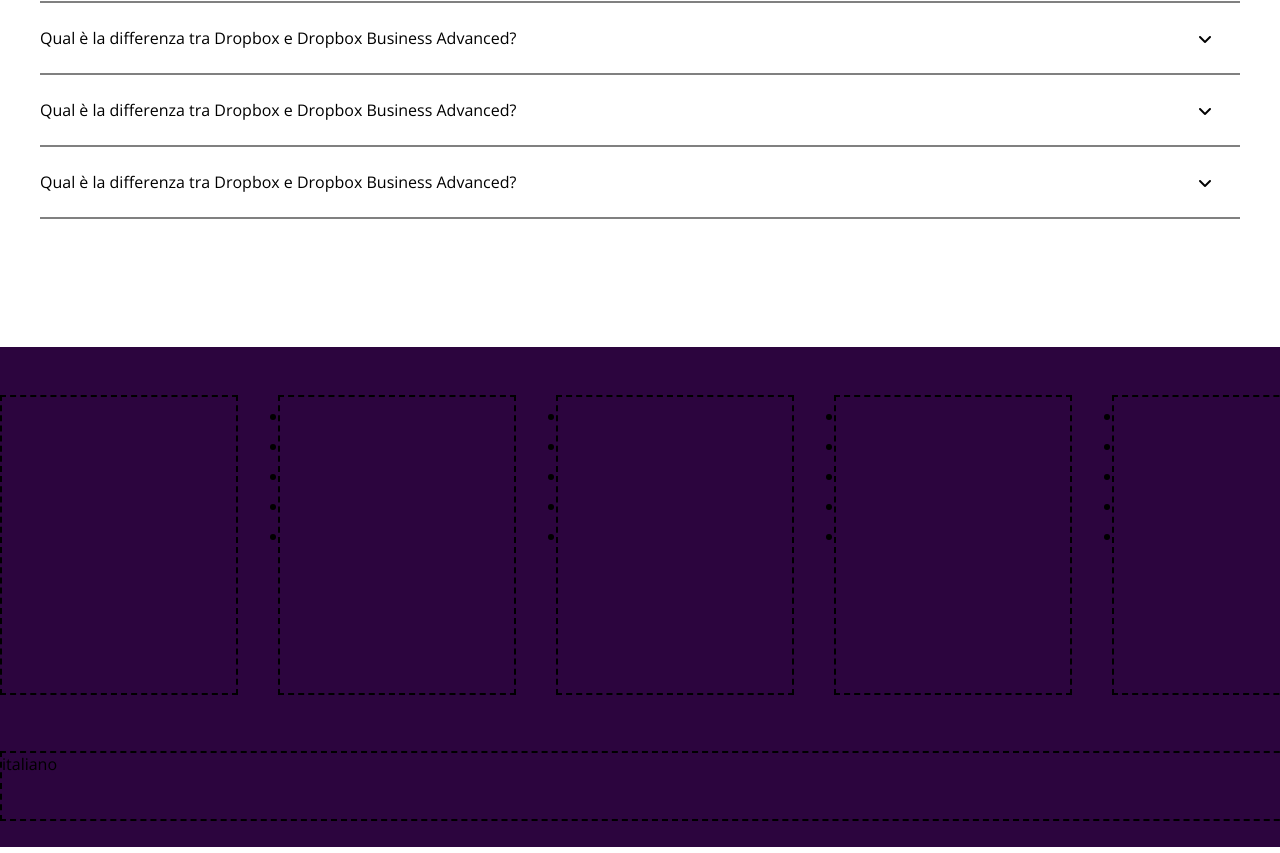
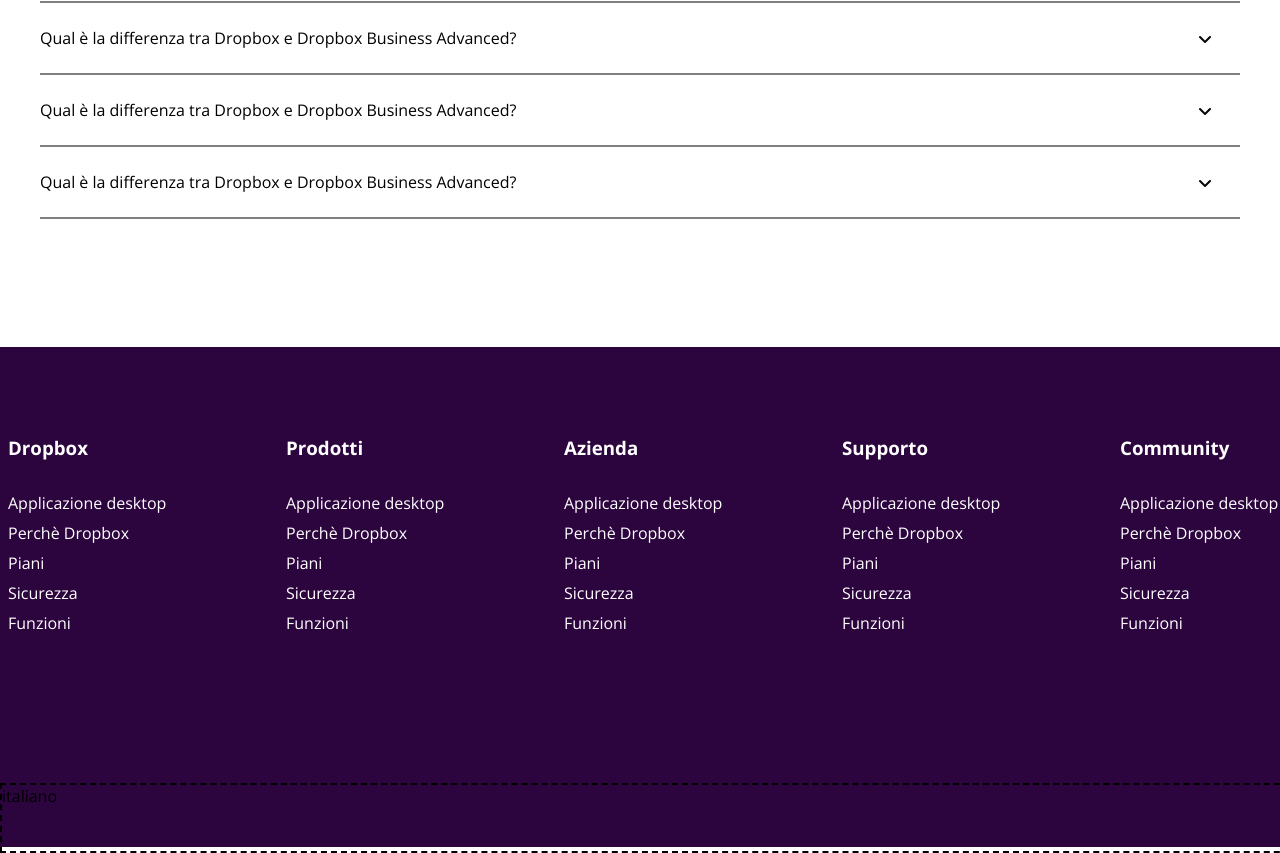
Before and after one commit to cerry24/htmlcss-dropbox, a plain HTML site: page index.html in a window 1280 px wide. Shown: the part 5389-6242 px from the top of the page. Drawn offline with nearby package versions, Linux system fonts and the light colour scheme.

Commit message:
implement footer nav content

```diff
--- a/css/style.css
+++ b/css/style.css
@@ -356,7 +356,16 @@ footer {
 }
 
 .links {
-    padding-top: 3rem;
+    padding-top: 5rem;
+    color: white;
+}
+
+.links ul li {
+    list-style-type: none;
+}
+
+.links h3 {
+    padding-bottom: 1.5rem;
 }
 
 .footer-column {
--- a/index.html
+++ b/index.html
@@ -332,53 +332,58 @@
 
             <nav class="links big-container flex flex-space-between"> <!--colnonne con i link ad altre parti del sito-->
 
-                <div class="footer-column structure-border">
+                <div class="footer-column">
                     <ul>
-                        <li></li>
-                        <li></li>
-                        <li></li>
-                        <li></li>
-                        <li></li>
+                        <li><h3>Dropbox</h3></li>
+                        <li>Applicazione desktop</li>
+                        <li>Perch&egrave; Dropbox</li>
+                        <li>Piani</li>
+                        <li>Sicurezza</li>
+                        <li>Funzioni</li>
                     </ul>
                 </div>
 
-                <div class="footer-column structure-border">
+                <div class="footer-column">
                     <ul>
-                        <li></li>
-                        <li></li>
-                        <li></li>
-                        <li></li>
-                        <li></li>
+                        <li><h3>Prodotti</h3></li>
+                        <li>Applicazione desktop</li>
+                        <li>Perch&egrave; Dropbox</li>
+                        <li>Piani</li>
+                        <li>Sicurezza</li>
+                        <li>Funzioni</li>
                     </ul>
                 </div>
 
-                <div class="footer-column structure-border">
+                <div class="footer-column">
                     <ul>
-                        <li></li>
-                        <li></li>
-                        <li></li>
-                        <li></li>
-                        <li></li>
+                        <li><h3>Azienda</h3></li>
+                        <li>Applicazione desktop</li>
+                        <li>Perch&egrave; Dropbox</li>
+                        <li>Piani</li>
+                        <li>Sicurezza</li>
+                        <li>Funzioni</li>
                     </ul>
                 </div>
 
-                <div class="footer-column structure-border">
+                <div class="footer-column">
                     <ul>
-                        <li></li>
-                        <li></li>
-                        <li></li>
-                        <li></li>
-                        <li></li>
+                        <li><h3>Supporto</h3></li>
+                        <li>Applicazione desktop</li>
+                        <li>Perch&egrave; Dropbox</li>
+                        <li>Piani</li>
+                        <li>Sicurezza</li>
+                        <li>Funzioni</li>
                     </ul>
                 </div>
 
-                <div class="footer-column structure-border">
+                <div class="footer-column">
                     <ul>
-                        <li></li>
-                        <li></li>
-                        <li></li>
-                        <li></li>
-                        <li></li>
+                        <li><h3>Community</h3></li>
+                        <li>Applicazione desktop</li>
+                        <li>Perch&egrave; Dropbox</li>
+                        <li>Piani</li>
+                        <li>Sicurezza</li>
+                        <li>Funzioni</li>
                     </ul>
                 </div>
 
```
